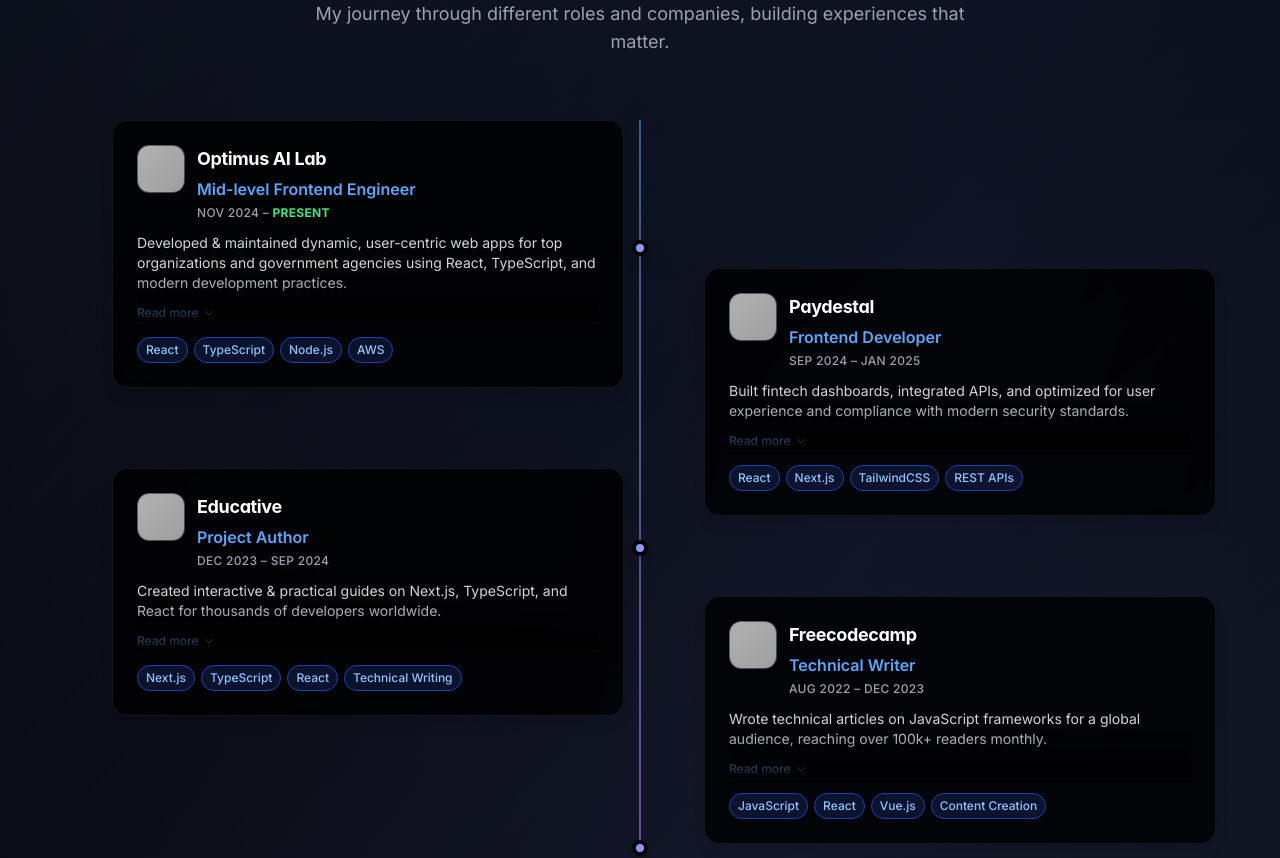
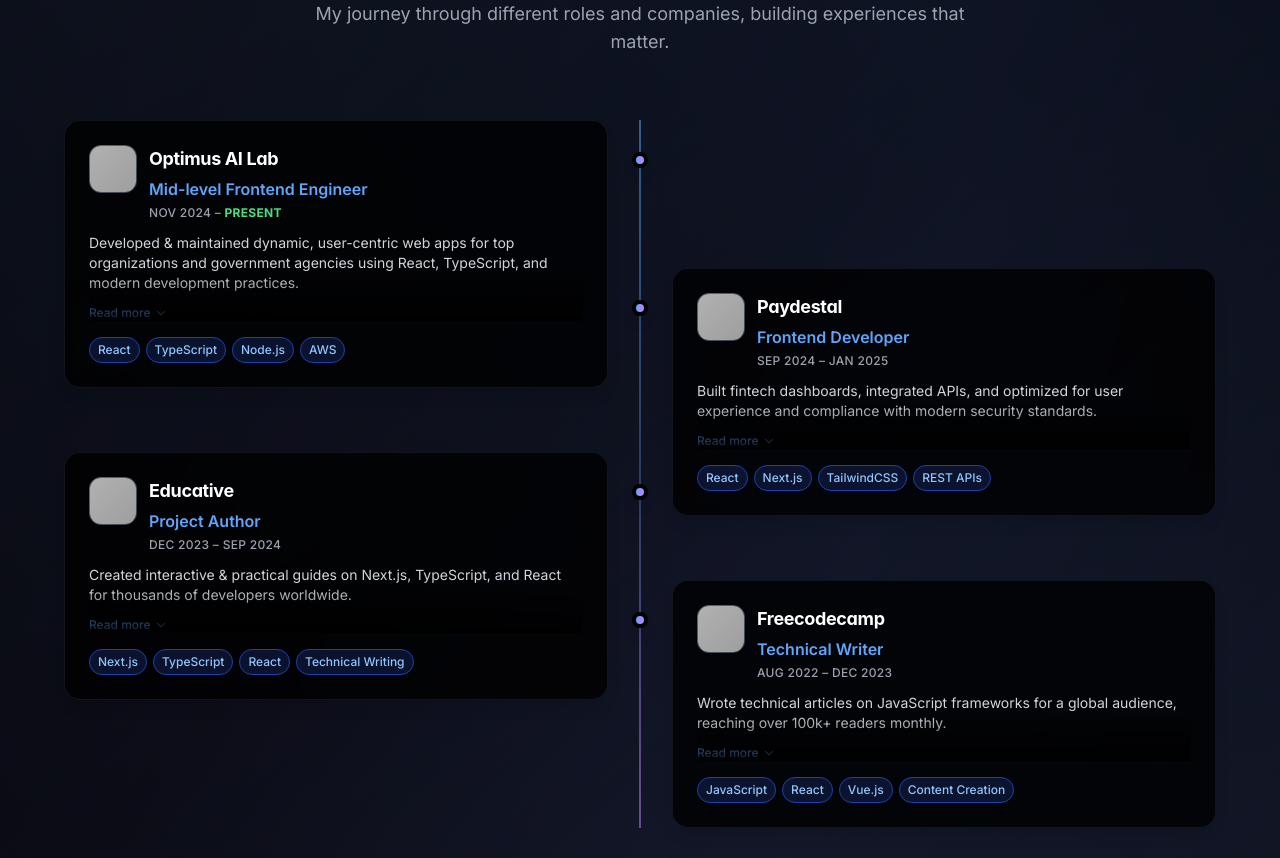
Before and after one commit to devanshu1010/devanshu-chhipani, a React (Vite) app: page / in a window 1280 px wide. Shown: the part 960-1818 px from the top of the page. Built offline with nearby package versions, Linux system fonts and the light colour scheme; grey boxes are pictures that could not be loaded; a web font is replaced by a local one.

Commit message:
fixed work ex strucutre.

```diff
--- a/src/components/Experience.tsx
+++ b/src/components/Experience.tsx
@@ -92,10 +92,16 @@ const ExperienceCard: React.FC<ExperienceCardProps> = ({ exp, index, isRightColu
   const [isExpanded, setIsExpanded] = React.useState(false);
 
   return (
-    <div className="relative mb-12 sm:mb-16 md:mb-20">
+    <div className="relative group">
+      {/* Timeline dot for desktop - positioned relative to this card */}
+      <div className="hidden md:block absolute top-8 z-20" style={{
+        left: isRightColumn ? '-2.5rem' : 'calc(100% + 1.5rem)'
+      }}>
+        <div className="w-4 h-4 rounded-full bg-gradient-to-r from-blue-500 to-purple-500 dark:from-blue-400 dark:to-purple-400 border-4 border-white dark:border-black shadow-lg transition-transform duration-300 group-hover:scale-110"></div>
+      </div>
+
       {/* Card */}
-      <div className="ml-8 sm:ml-10 md:ml-12">
-        <div className="group bg-white/80 dark:bg-black/80 backdrop-blur-sm border border-gray-200/50 dark:border-gray-800/50 rounded-2xl p-4 sm:p-5 md:p-6 shadow-lg hover:shadow-xl transition-all duration-300 hover:-translate-y-1 w-full flex flex-col">
+      <div className="bg-white/80 dark:bg-black/80 backdrop-blur-sm border border-gray-200/50 dark:border-gray-800/50 rounded-2xl p-4 sm:p-5 md:p-6 shadow-lg hover:shadow-xl transition-all duration-300 hover:-translate-y-1 w-full flex flex-col">
         {/* Header Section - Fixed Height */}
         <div className="flex items-start gap-2 sm:gap-3 mb-2 sm:mb-3">
           <div className="relative flex-shrink-0">
@@ -188,7 +194,6 @@ const ExperienceCard: React.FC<ExperienceCardProps> = ({ exp, index, isRightColu
         </div>
       </div>
     </div>
-    </div>
   );
 };
 
@@ -213,34 +218,23 @@ const Experience = () => {
 
         {/* Timeline Container */}
         <div className="relative">
-          {/* Center Timeline Line - Always in center */}
-          <div className="hidden md:block absolute left-1/2 transform -translate-x-px top-0 bottom-0 w-0.5 bg-gradient-to-b from-blue-500/50 to-purple-500/50 dark:from-blue-400/50 dark:to-purple-400/50"></div>
+          {/* Desktop: Two Column Layout with Center Line */}
+          <div className="hidden md:block">
+            {/* Center Timeline Line */}
+            <div className="absolute left-1/2 transform -translate-x-px top-0 bottom-0 w-0.5 bg-gradient-to-b from-blue-500/50 via-blue-500/30 to-purple-500/50 dark:from-blue-400/50 dark:via-blue-400/30 dark:to-purple-400/50 z-10"></div>
 
-          {/* Timeline Dots - Always in center */}
-          {experienceData.map((_, index) => (
-            <div
-              key={index}
-              className="hidden md:block absolute left-1/2 transform -translate-x-1/2 w-4 h-4 rounded-full bg-gradient-to-r from-blue-500 to-purple-500 dark:from-blue-400 dark:to-purple-400 border-4 border-white dark:border-black shadow-lg z-10"
-              style={{ top: `${120 + (index * 300)}px` }}
-            ></div>
-          ))}
-
-          {/* Desktop: Two Column Layout */}
-          <div className="hidden md:block">
-            <div className="grid grid-cols-2 gap-8 relative">
+            <div className="grid grid-cols-2 gap-16 relative">
               {/* Left Column */}
-              <div className="space-y-12">
+              <div className="space-y-16">
                 {experienceData.map((exp, index) => {
                   if (index % 2 === 0) {
                     return (
-                      //<div style={{ marginTop: `${index * 150}px` }}>
                       <ExperienceCard
                         key={exp.company}
                         exp={exp}
                         index={index}
                         isRightColumn={false}
                       />
-                      //</div>
                     );
                   }
                   return null;
@@ -248,18 +242,16 @@ const Experience = () => {
               </div>
 
               {/* Right Column */}
-              <div className="space-y-12 lg:mt-[148px]">
+              <div className="space-y-16 lg:mt-[148px]">
                 {experienceData.map((exp, index) => {
                   if (index % 2 === 1) {
                     return (
-                      // <div style={{ marginTop: `${(index - 1) * 150 + 150}px` }}>
                       <ExperienceCard
                         key={exp.company}
                         exp={exp}
                         index={index}
                         isRightColumn={true}
                       />
-                      // </div>
                     );
                   }
                   return null;
```
Lines whose indentation alone changed are shown as unchanged.
